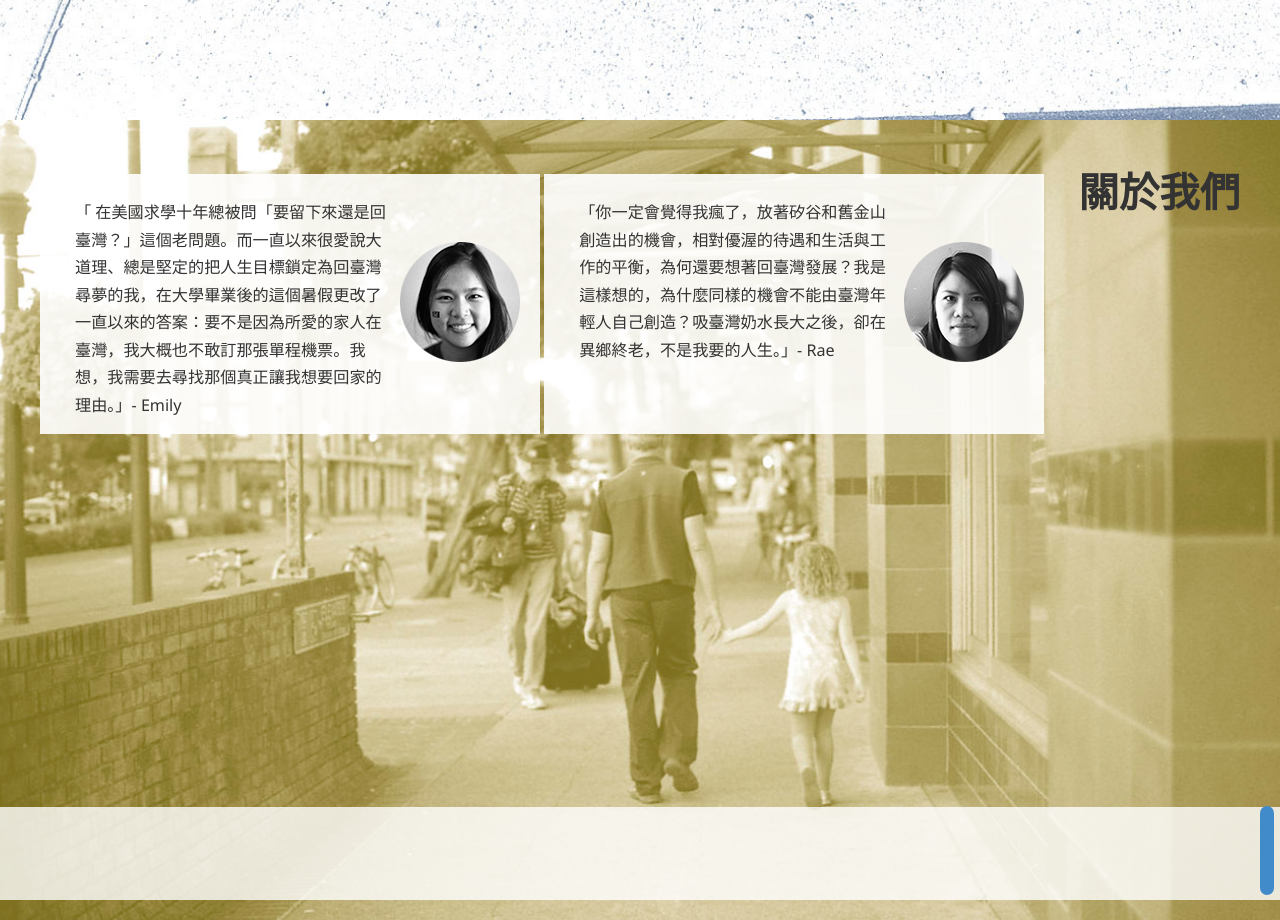
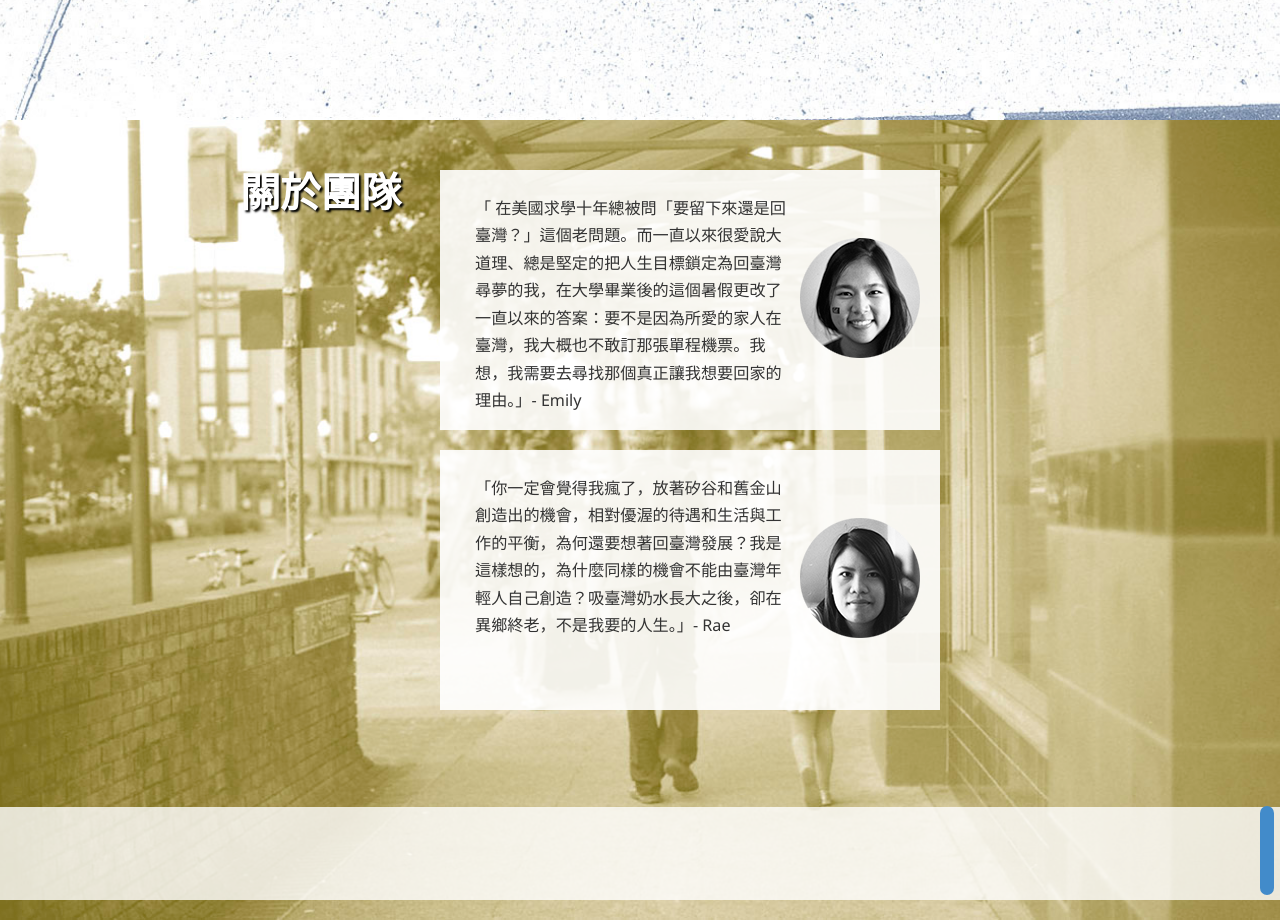
Before and after one commit to raejin/yolyo-promo, a plain HTML site: page index.html in a window 1280 px wide. Shown: the part 8680-9600 px from the top of the page. Drawn offline with nearby package versions, Linux system fonts and the light colour scheme; a script that the page names is missing; some icons are missing.

Commit message:
fix team page

```diff
--- a/css/yolyo.less
+++ b/css/yolyo.less
@@ -618,21 +618,22 @@ h1, h2, h3, h4, h5, h6 {
   .paragraph_content {
     & > h2 {
       font-size: 2.5em;
-      position: relative;
-      top: 50px;
+      position: absolute;
+      float: none;
+      color: #fff;
+      text-shadow: 2px 2px 2px #000;
     }
   }
   & > div:first-child {
-    width: 1200px;
-    height: 700px;
+
+    width: 700px;
+    height: 545px;
     // font-weight: bold;
     position: absolute;
     left: 50%;
-    margin-left: -600px;
-    // border: 1px solid #000;
-    // p {
-    //   font-size: 0.6em;
-    // }
+    margin-left: -400px;
+    top: 50%;
+    margin-top: -350px;
     font-size: 0.95em;
     #member_emily {
       background-image: url('../img/sitebackground10_emily.png');
@@ -641,6 +642,8 @@ h1, h2, h3, h4, h5, h6 {
       background-image: url('../img/sitebackground10_rae.png');
     }
     .member_quote {
+      margin-bottom: 20px;
+      float: right;
       display: inline-block;
       width: 500px;
       height: 260px;
--- a/index.html
+++ b/index.html
@@ -371,7 +371,7 @@
       <div id="team" class="content_wrap background_regular">
         <div>
           <div class="paragraph_content">
-            <h2>關於我們</h2>
+            <h2>關於團隊</h2>
             <div class="clearfix"></div>
             <div id="member_emily" class="member_quote">
               <p>「 在美國求學十年總被問「要留下來還是回臺灣？」這個老問題。而一直以來很愛說大道理、總是堅定的把人生目標鎖定為回臺灣尋夢的我，在大學畢業後的這個暑假更改了一直以來的答案：要不是因為所愛的家人在臺灣，我大概也不敢訂那張單程機票。我想，我需要去尋找那個真正讓我想要回家的理由。」- Emily</p>
```
Also changed, not shown: css/yolyo.css.
